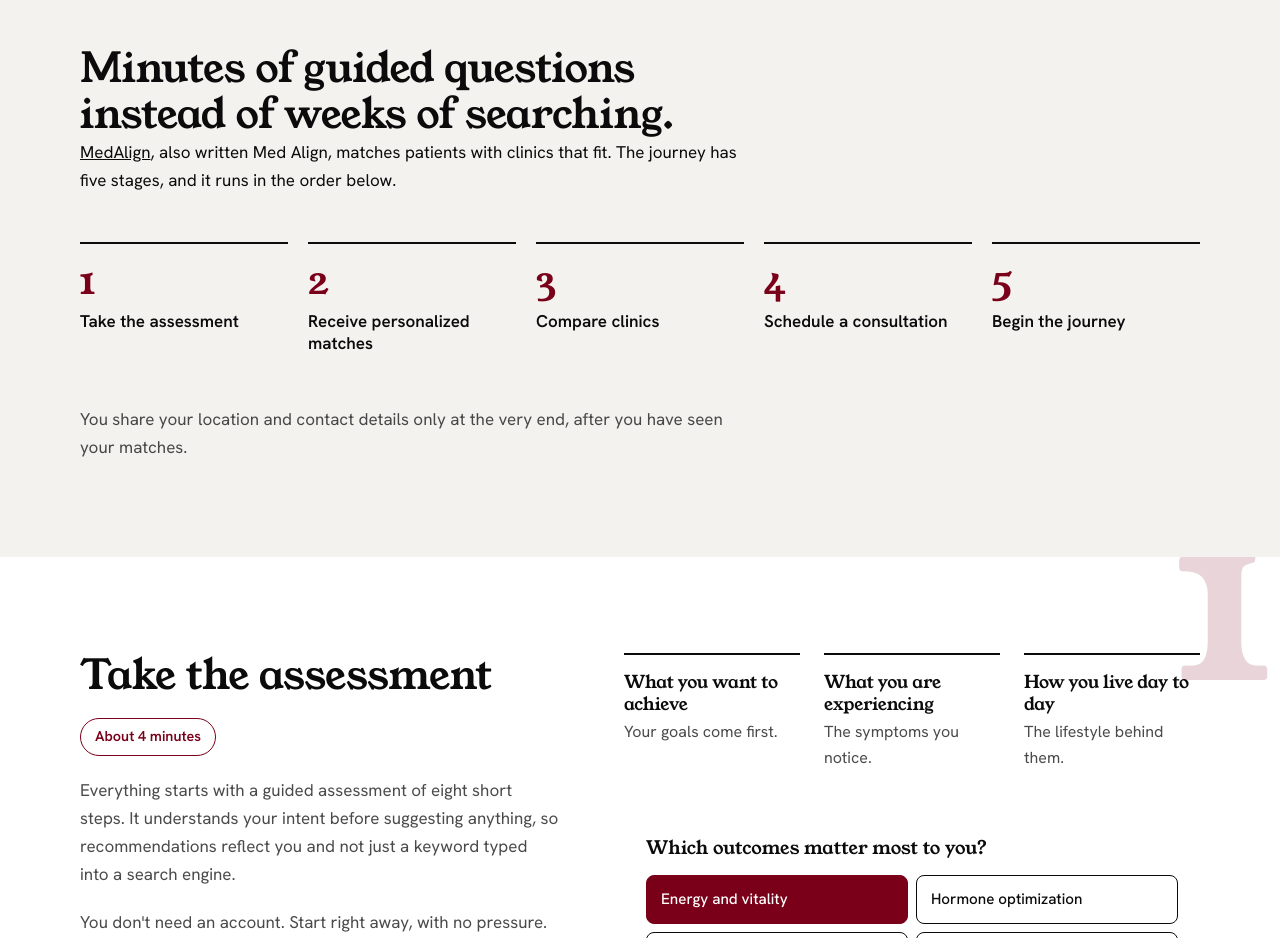
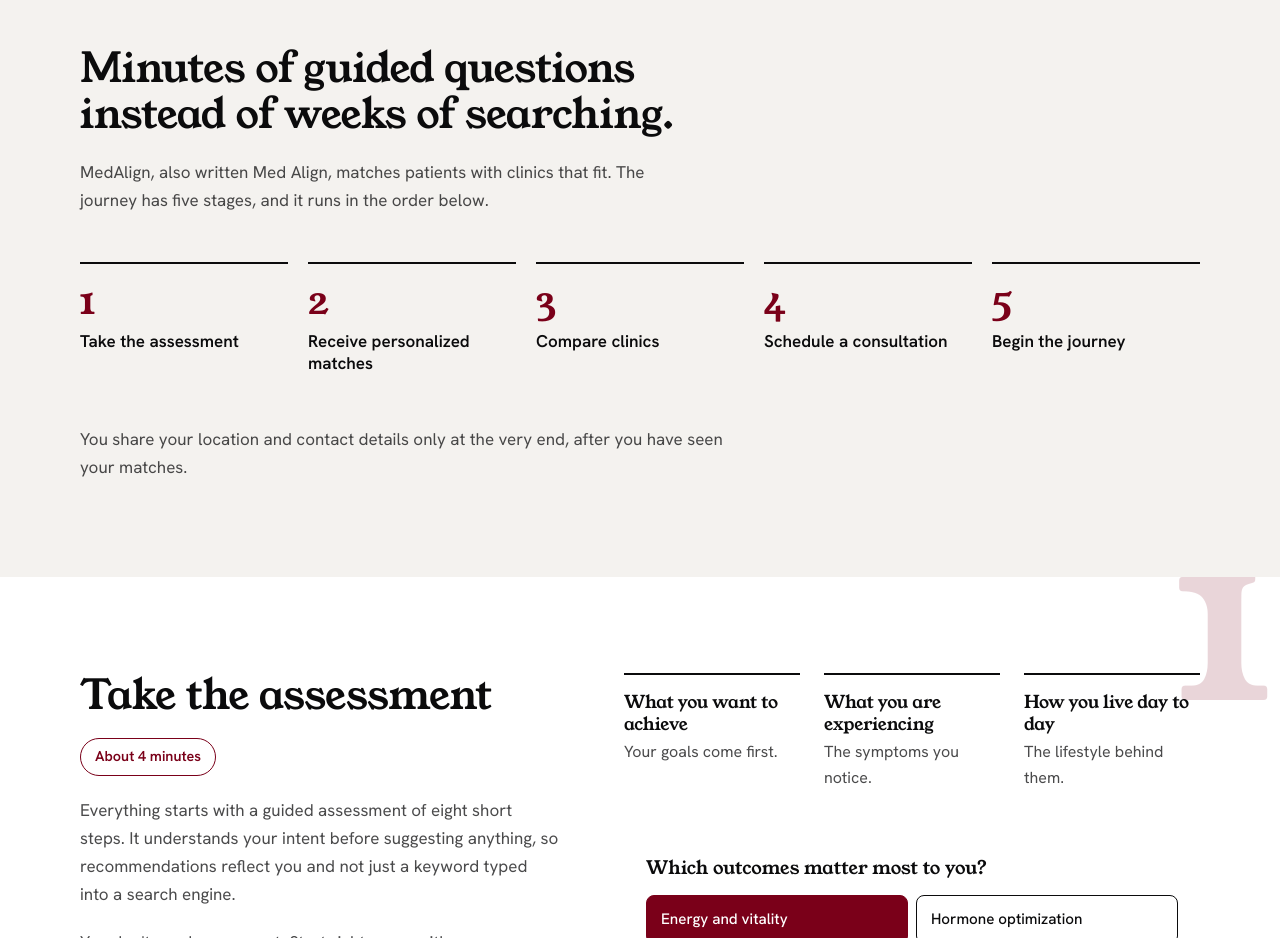
Before and after one commit to medalignwork/gett, a plain HTML site: page index.html in a window 1280 px wide. Shown: the part 1000-1938 px from the top of the page. Drawn offline with Linux system fonts and the light colour scheme.

Commit message:
Update index.html

```diff
--- a/index.html
+++ b/index.html
@@ -380,7 +380,8 @@
         <div class="wrap">
           <div class="glance-head">
             <h2>Minutes of guided questions instead of weeks of searching.</h2>
-          <p><a href="https://about.medalign.workers.dev/">MedAlign</a>, also written Med Align, matches patients with clinics that fit. The journey has five stages, and it runs in the order below.</p>          </div>
+            <p class="lede">MedAlign, also written Med Align, matches patients with clinics that fit. The journey has five stages, and it runs in the order below.</p>
+          </div>
           <ol class="track">
             <li><a href="#step-1"><span class="big">1</span><span class="t">Take the assessment</span></a></li>
             <li><a href="#step-2"><span class="big">2</span><span class="t">Receive personalized matches</span></a></li>
```
